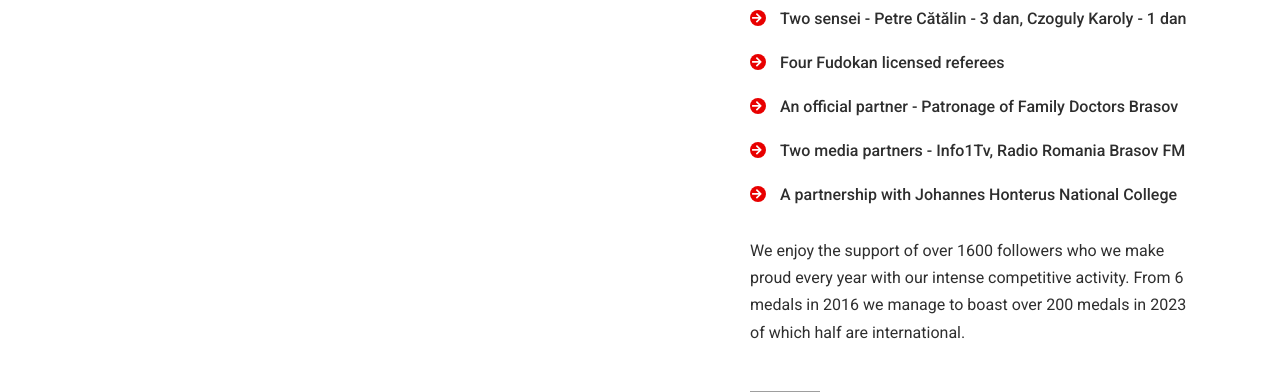
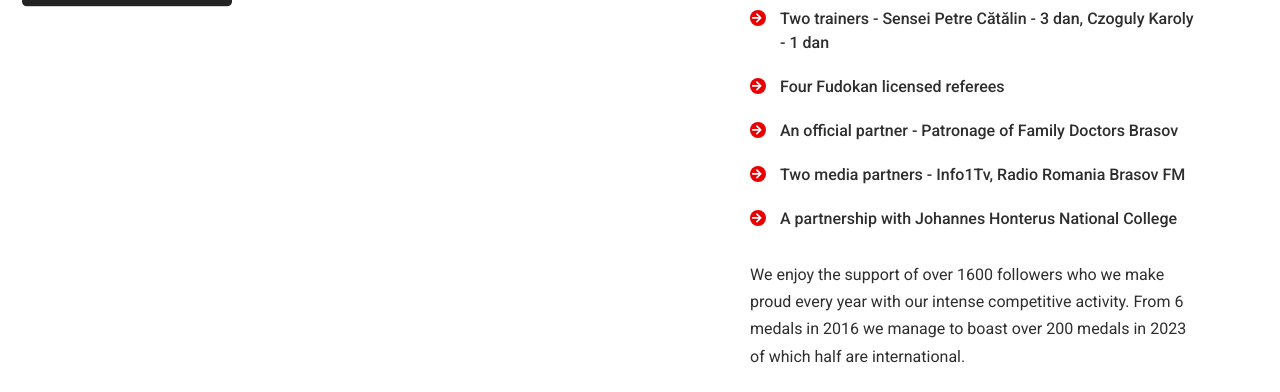
Before and after one commit to ungureanudaniel/energyfit_karate, a Django app: page /en/about in a window 1280 px wide. Shown: the part 1533-1925 px from the top of the page. Run offline with Django 3.2, Linux system fonts and the light colour scheme; the visitor is signed in with stand-in values (Sample User, id 1); data that the repository does not hold is empty; some libraries are stand-ins or nearby versions; grey boxes are pictures that could not be loaded.

Commit message:
Fixed about translation

```diff
--- a/services/templates/services/about.html
+++ b/services/templates/services/about.html
@@ -72,7 +72,7 @@
                         <ul class="about-list mt-4">
                             <li>{% trans 'Over 50 athletes' %}</li>
                             <li>{% trans 'Four groups' %}</li>
-                            <li>{% trans 'Two sensei - Petre Cătălin - 3 dan, Czoguly Karoly - 1 dan' %}</li>
+                            <li>{% trans 'Two trainers - Sensei Petre Cătălin - 3 dan, Czoguly Karoly - 1 dan' %}</li>
                             <li>{% trans 'Four Fudokan licensed referees' %}</li>
                             <li>{% trans 'An official partner - Patronage of Family Doctors Brasov' %}</li>
                             <li>{% trans 'Two media partners - Info1Tv, Radio Romania Brasov FM' %}</li>
```
Also changed, not shown: locale/ro/LC_MESSAGES/django.po, 1 other file.
